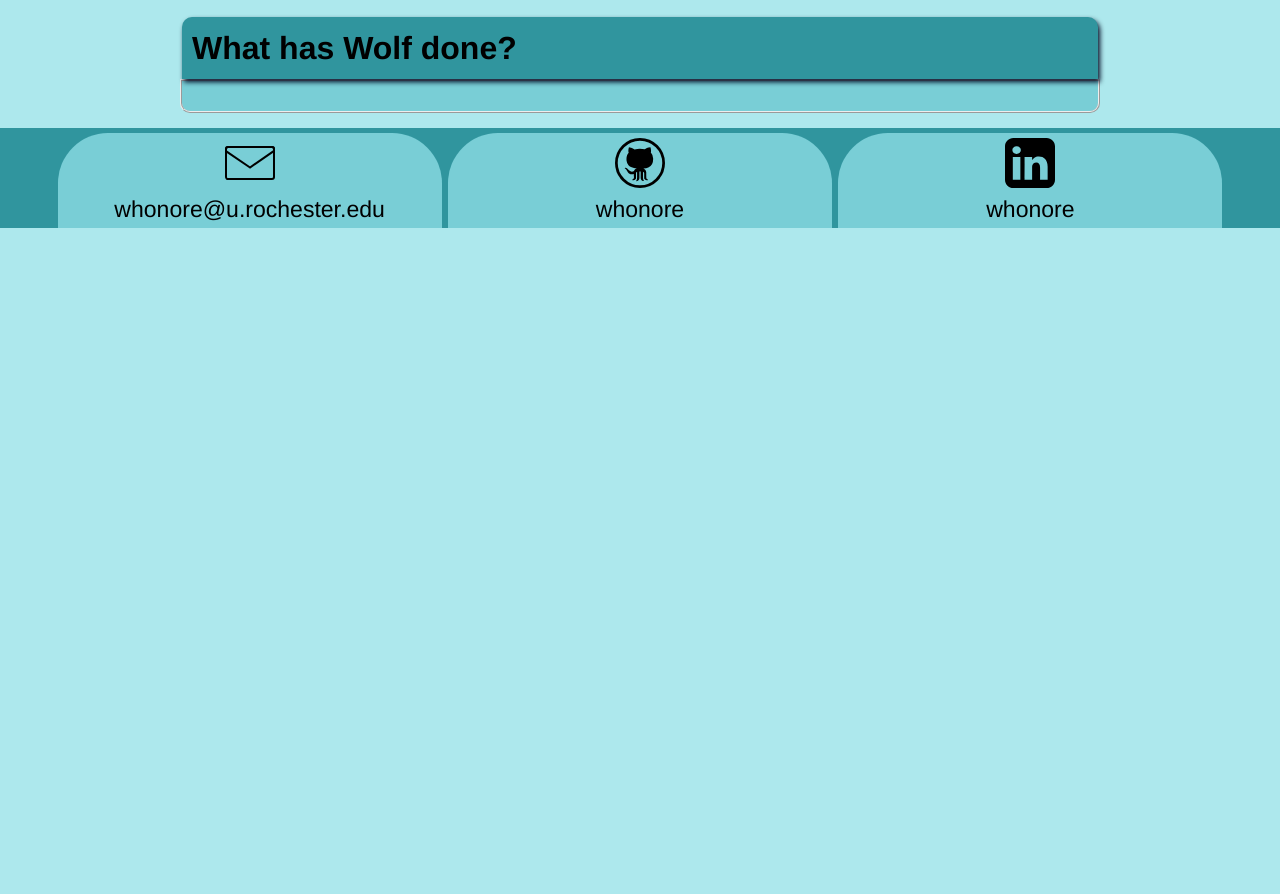
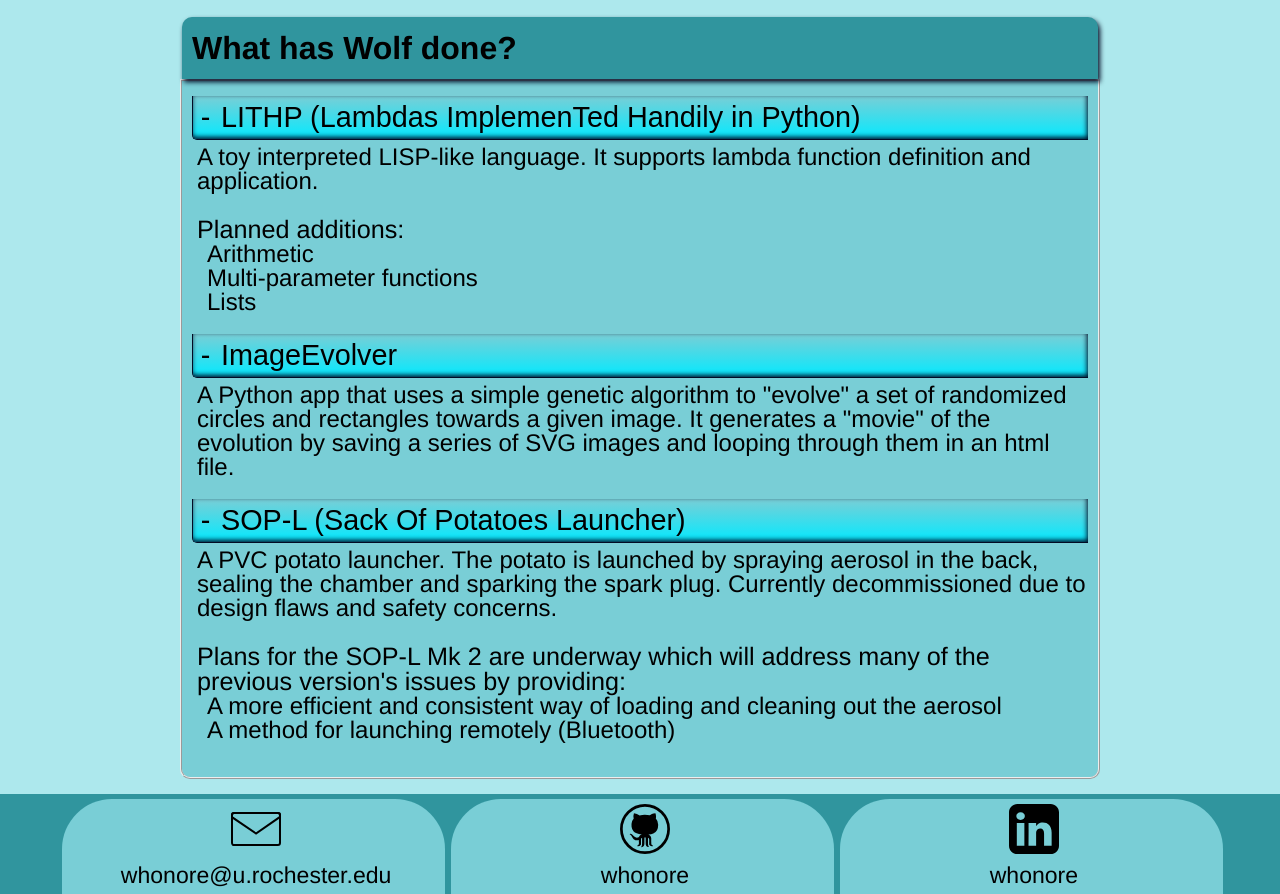
Before and after one commit to whonore/old-website, a plain HTML site: page index.html in a window 1280 px wide. Shown: the part 1601-2495 px from the top of the page. Before the commit the page ends 1829 px from the top, so only its background shows below. Drawn offline with nearby package versions, Linux system fonts and the light colour scheme.

Commit message:
Added projects

```diff
--- a/index.html
+++ b/index.html
@@ -7,6 +7,7 @@
   <link rel="stylesheet" type="text/css" href="styles/theme.min.css" />
   <script src="http://ajax.googleapis.com/ajax/libs/jquery/1.11.1/jquery.min.js"></script>
   <script src="scripts/smooth_scroll.min.js"></script>
+  <script src="scripts/expand.min.js"></script>
   <!-- <link rel="icon" href="images/favicon.png" type="image/png" /> -->
 </head>
 
@@ -63,7 +64,62 @@
 
     <h1>What has Wolf done?</h1>
     <article id="projects">
+      <button name="lithp">
+        <span>-</span>
+        LITHP (Lambdas ImplemenTed Handily in Python)
+      </button>
+      <div id="lithp">
+        <p>
+          A toy interpreted LISP-like language. It supports lambda function
+          definition and application.
+        </p>
 
+        <br>
+
+        <h3>Planned additions:</h3>
+        <ul>
+          <li>Arithmetic</li>
+          <li>Multi-parameter functions</li>
+          <li>Lists</li>
+        </ul>
+      </div>
+      <button name="imageevolver">
+        <span>-</span>
+        ImageEvolver
+      </button>
+      <div id="imageevolver">
+        <p>
+          A Python app that uses a simple genetic algorithm to "evolve" a set of
+          randomized circles and rectangles towards a given image. It generates
+          a "movie" of the evolution by saving a series of SVG images and
+          looping through them in an html file.
+        </p>
+      </div>
+      <button name="sopl">
+        <span>-</span>
+        SOP-L (Sack Of Potatoes Launcher)
+      </button>
+      <div id="sopl">
+        <p>
+          A PVC potato launcher. The potato is launched by spraying aerosol in
+          the back, sealing the chamber and sparking the spark plug. Currently
+          decommissioned due to design flaws and safety concerns.
+        </p>
+
+        <br>
+
+        <h3>
+          Plans for the SOP-L Mk 2 are underway which will address many of the
+          previous version's issues by providing:
+        </h3>
+        <ul>
+          <li>
+            A more efficient and consistent way of loading and cleaning out
+            the aerosol
+          </li>
+          <li>A method for launching remotely (Bluetooth)</li>
+        </ul>
+      </div>
     </article>
 
     <div class="push"></div>
--- /dev/null
+++ b/scripts/expand.js
@@ -0,0 +1,22 @@
+$(document).ready(function() {
+  $("button").click(function() {
+    toggleIcon($(this).find("span"));
+    $("#" + this.name).toggle(500);
+  });
+
+  /* Start off collapsed */
+  $("button").each(function() {
+    $(this).trigger("click");
+  });
+});
+
+function toggleIcon(icon) {
+  switch (icon.text()) {
+    case "+":
+      icon.text("-");
+      break;
+    case "-":
+      icon.text("+");
+      break;
+  }
+}
--- a/styles/theme.css
+++ b/styles/theme.css
@@ -171,6 +171,62 @@ dd {
   background-image: url('../images/camera.svg');
 }
 
+/* Projects */
+button {
+  width: 100%;
+  margin: 0 0 5px 0;
+  padding: 5px 0 5px 5px;
+  border: 0;
+  border-bottom: 1px solid #020B24;
+  border-left: 1px solid #020B24;
+  border-bottom-left-radius: 5px;
+  -webkit-box-shadow: inset -1px -2px 5px 0px rgba(2,11,36,1);
+  -moz-box-shadow: inset -1px -2px 5px 0px rgba(2,11,36,1);
+  box-shadow: inset -1px -2px 5px 0px rgba(2,11,36,1);
+  font-size: 120%;
+  font-weight: normal;
+  text-align: left;
+  background: rgba(121,206,214,1);
+  background: -moz-linear-gradient(top, rgba(121,206,214,1) 0%, rgba(3,234,255,1) 100%);
+  background: -webkit-gradient(left top, left bottom, color-stop(0%, rgba(121,206,214,1)), color-stop(100%, rgba(3,234,255,1)));
+  background: -webkit-linear-gradient(top, rgba(121,206,214,1) 0%, rgba(3,234,255,1) 100%);
+  background: -o-linear-gradient(top, rgba(121,206,214,1) 0%, rgba(3,234,255,1) 100%);
+  background: -ms-linear-gradient(top, rgba(121,206,214,1) 0%, rgba(3,234,255,1) 100%);
+  background: linear-gradient(to bottom, rgba(121,206,214,1) 0%, rgba(3,234,255,1) 100%);
+  filter: progid:DXImageTransform.Microsoft.gradient( startColorstr='#79ced6', endColorstr='#03eaff', GradientType=0 );
+}
+
+button:hover {
+  cursor: pointer;
+}
+
+button:focus {
+  outline: none;
+}
+
+button span {
+  display: inline-block;
+  width: 15px;
+  text-align: center;
+}
+
+h3 {
+  font-size: 105%;
+  font-weight: normal;
+}
+
+#projects div {
+  margin: 0 0 20px 0;
+}
+
+#projects p, ul, h3 {
+  padding: 0 0 0 5px;
+}
+
+#projects li {
+  padding: 0 0 0 10px;
+}
+
 /* Footer */
 footer {
   font-size: 120%;
```
Also changed, not shown: scripts/expand.min.js (added), styles/theme.min.css.
